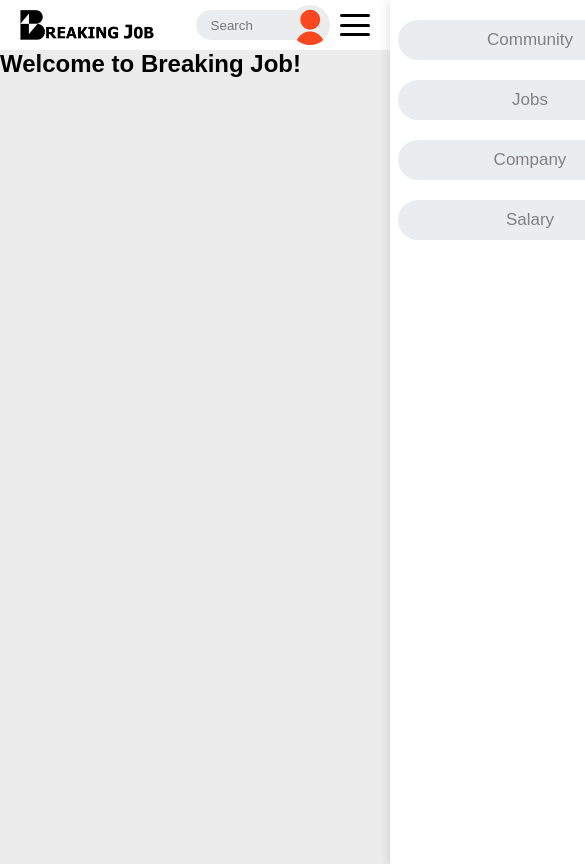
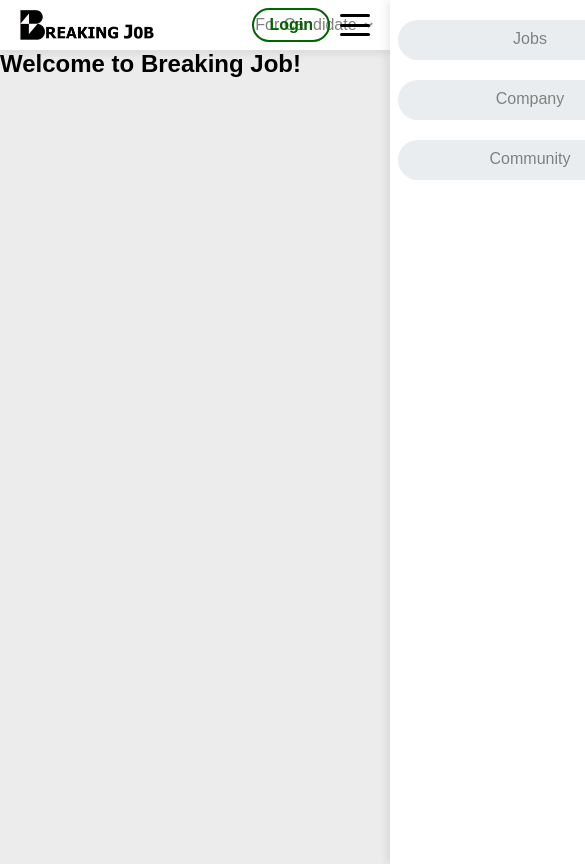
Before and after one commit to yashpriyadarshan/Breaking-Job-frontend, a React (Vite) app: page / in a window 390 px wide. Shown: the top 864 px of the page, 585 px wide, since content can reach past the window. Built offline with nearby package versions, Linux system fonts and the light colour scheme.

Commit message:
Login button and different page for Candidate and employee setup

```diff
--- a/src/App.jsx
+++ b/src/App.jsx
@@ -11,18 +11,20 @@ import Salary from './components/salary'
 function App() {
     const [activePage, setActivePage] = useState("Home");
     const [jwt, setJwt] = useState('')
+    const [profile, setProfile] = useState(null);
 
   return (
     <div className="App">
-        <Header setActivePage={setActivePage} />
+        <Header setActivePage={setActivePage} profile={profile} />
 
         {activePage === "Home" && <Home />}
+        {/* {activePage === "Employer" && <Company />} */}
         {activePage === "Jobs" && <Job />}
         {activePage === "Company" && <Company />}
         {activePage === "Salary" && <Salary />}
         {activePage === "Community" && <Community />}
         {/*{activePage === "Profile" && <Profile user={user} setUser={setUser} />}*/}
-        {activePage === "Login" && <Login jwt={jwt} setJwt={setJwt}/>}
+        {activePage === "Login" && <Login jwt={jwt} setJwt={setJwt} profile={profile} setProfile={setProfile} />}
     </div>
   )
 }
--- a/src/components/css/header.css
+++ b/src/components/css/header.css
@@ -4,6 +4,7 @@ header {
     top: 0;
     z-index: 100;
     background-color: white;
+    box-shadow: 0 2px 10px rgba(0, 0, 0, 0.1);
 }
 
 .container {
@@ -14,6 +15,7 @@ header {
     display: flex;
     align-items: center;
     justify-content: space-between;
+    position: relative;
 }
 
 .main-logo {
@@ -44,13 +46,67 @@ header {
 
 .nav li {
     color: grey;
-    font-size: 17px;
+    font-size: medium;
 }
 
 .nav li:hover {
     color: black;
     cursor: pointer;
 }
+
+.dropdownMenu {
+    display: flex;
+    align-items: center;
+    padding: 0 15px;
+    color: grey;
+    cursor: pointer;
+}
+
+.dropdownMenu p:hover {
+    color: black;
+}
+
+.dropdownMenu img {
+    height: 10px;
+    margin-left: 5px;
+}
+
+.dropMenu {
+    display: none;
+}
+
+.invisibleDropmenu {
+    height: 55px;
+    width: 150px;
+    position: absolute;
+    top: 0;
+}
+
+.dropMenu.active {
+    display: flex;
+    flex-direction: column;
+    align-items: center;
+    justify-content: center;
+    background-color: white;
+    position: absolute;
+    box-shadow: 0 2px 10px rgba(0, 0, 0, 0.1);
+    border-radius: 10px;
+    top: 55px;
+    height: 50px;
+    width: 150px;
+}
+
+
+/* .dropMenu.active {
+    display: block;
+    position: absolute;
+    top: 40px;
+    left: 0;
+    background-color: white;
+    box-shadow: 0 2px 5px rgba(0,0,0,0.1);
+    border-radius: 5px;
+    overflow: hidden;
+} */
 
 .search-box {
     height: 30px;
@@ -69,6 +125,19 @@ header {
     border-radius: 50%;
     margin: 0 20px;
     object-fit: cover;
+    cursor: pointer;
+}
+
+.login {
+    display: flex;
+    align-items: center;
+    height: 30px;
+    background-color: transparent;
+    border: 2px solid darkgreen;
+    border-radius: 20px;
+    padding: 0 15px;
+    color: darkgreen;
+    font-weight: 600;
     cursor: pointer;
 }
 
@@ -113,7 +182,6 @@ header {
     border-radius: 2px;
 }
 
-/* MOBILE SIDE MENU */
 @media (max-width: 768px) {
     .main-name {
         display: block;
@@ -129,7 +197,7 @@ header {
     }
 
     .nav {
-        position: fixed;
+        position: absolute;
         top: 0;
         right: -280px;
         width: 280px;
@@ -140,8 +208,6 @@ header {
         gap: 20px;
         margin: 0;
         padding-top: 20px;
-
-        transition: right 0.3s ease;
         box-shadow: -2px 0 10px rgba(0,0,0,0.1);
         z-index: 103;
     }
@@ -162,15 +228,16 @@ header {
     }
 
     .search-box {
-        width: 10vh;
-        transition: width 0.5s ease;
-        position: relative;
-        right: 60px;
+        display: none;
     }
 
     .profile-picture {
         position: absolute;
         right: 40px;
-        transition: right 0.5s ease;
+    }
+
+    .login {
+        position: absolute;
+        right: 60px;
     }
 }
--- a/src/components/header.jsx
+++ b/src/components/header.jsx
@@ -3,17 +3,18 @@ import "./css/header.css"
 import mainLogo from "../assets/main-logo.png"
 import mainName from "../assets/main-name.png"
 import defaultProfile from "../assets/default-profile.png"
+import dropdownimage from "../assets/dropdown.png"
 
 const list = [
-    { title: "Community" },
     { title: "Jobs" },
     { title: "Company" },
-    { title: "Salary" }
+    { title: "Community" }
 ]
 
-function Header({ setActivePage }) {
+function Header({ setActivePage, profile }) {
 
     const [menuOpen, setMenuOpen] = useState(false);
+    const [dropOpen, setDropOpen] = useState(false);
 
     return (
         <header>
@@ -54,6 +55,25 @@ function Header({ setActivePage }) {
                     onClick={() => setMenuOpen(false)}
                 ></div>
 
+                <div
+                    className={`dropdownMenu ${menuOpen ? "active" : ""}`}
+                    onMouseEnter={() => setDropOpen(true)}
+                    onMouseLeave={() => setDropOpen(false)}
+                >
+                    <p>For Candidate</p>
+                    <img src={dropdownimage} alt="Dropdown" />
+
+                    <div className="invisibleDropmenu"></div>
+                    <div className={`dropMenu ${dropOpen ? "active" : ""}`}
+                        onClick={(e) => {
+                            e.preventDefault()
+                            setActivePage('Employer')
+                            setMenuOpen(false);
+                        }}>
+                        <p>For Employer</p>
+                    </div>
+                </div>
+
                 <ul className={`nav ${menuOpen ? "active" : ""}`}>
                     {list.map((item, index) => (
                         <li key={index}
@@ -76,16 +96,22 @@ function Header({ setActivePage }) {
                     placeholder="Search"
                 />
 
+                {profile ? (
                     <img
                         src={defaultProfile}
                         alt="Profile picture"
                         className="profile-picture"
+                        draggable="false"
+                    />
+                ) : (
+                    <div className="login"
                             onClick={() => {
                                 setActivePage("Login")
                                 setMenuOpen(false)
                             }}
-                    draggable="false"
-                />
+                        >Login
+                    </div>
+                )}
             </div>
         </header>
     );
--- a/src/components/login.jsx
+++ b/src/components/login.jsx
@@ -5,11 +5,10 @@ import googleLogo from "../assets/google.png"
 import githubLogo from "../assets/github.svg"
 import Footer from "./footer.jsx"
 
-const Login = ({jwt, setJwt}) => {
+const Login = ({jwt, setJwt, profile, setProfile}) => {
     const [username, setUsername] = useState('');
     const [password, setPassword] = useState('');
     const [message, setMessage] = useState('');
-    const [profile, setProfile] = useState(null);
     const [isSignup, setIsSignup] = useState(false);
     const [form, setForm] = useState({
         username: "",
@@ -103,6 +102,7 @@ const Login = ({jwt, setJwt}) => {
             if(response.ok) {
                 const data = await response.json();
                 console.log('Profile fetched successfully:', data)
+                console.log('Profile set successfully:', data)
                 setProfile(data)
             } else {
                 setMessage('Failed to fetch profile. Please check your credentials.');
@@ -181,10 +181,10 @@ const Login = ({jwt, setJwt}) => {
                             <div className="forget-bar">
                                 Have an account?
                                 <a href="#"
-                                   onClick={(e) => {
-                                       e.preventDefault();
-                                       setIsSignup(false);
-                                   }}
+                                    onClick={(e) => {
+                                        e.preventDefault();
+                                        setIsSignup(false);
+                                    }}
                                 >Login</a>
                             </div>
                         </div>
```
Also changed, not shown: src/assets/dropdown.png (added). Lines whose indentation alone changed are shown as unchanged.
